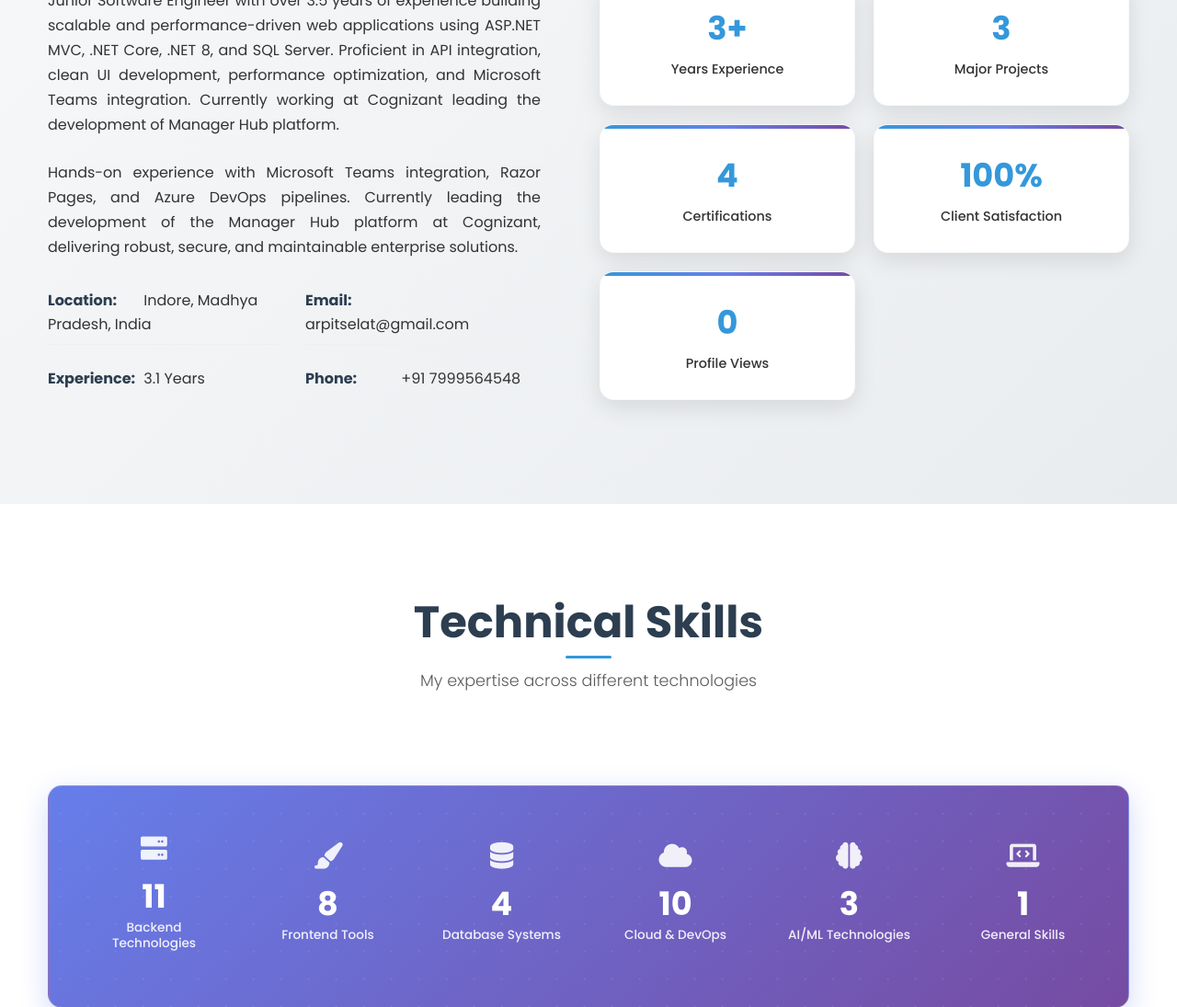
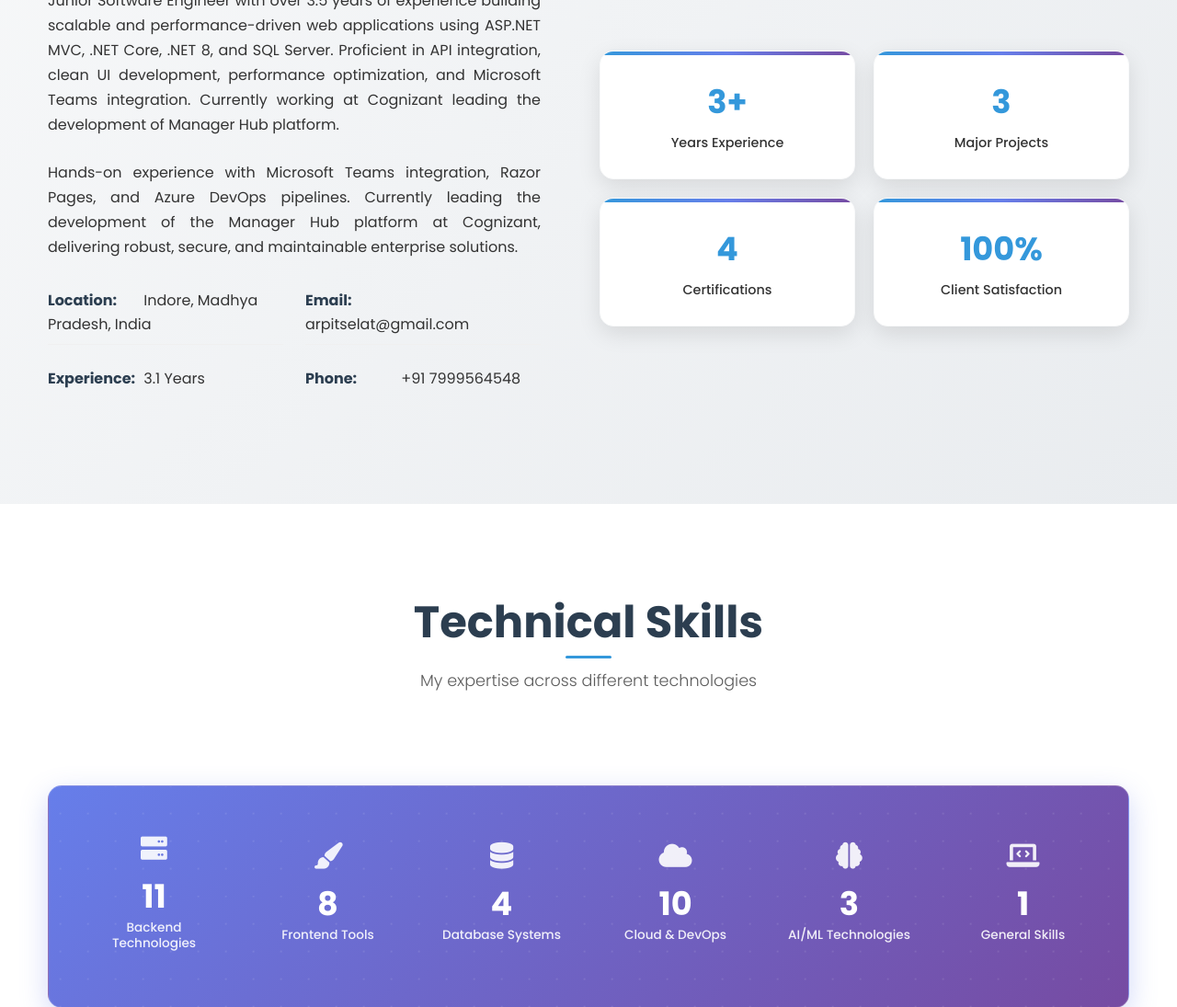
Before and after one commit to ArpitSelat/arpit-portfolio, a website: page index.html in a window 1280 px wide. Shown: the part 1284-2379 px from the top of the page at 92% size. Drawn offline with nearby package versions, Linux system fonts and the light colour scheme.

Commit message:
Remove profile views section from UI
 Removed:
- Profile Views counter from stats section
- visitor-count element and references
- Complete stat-item for profile views

 Clean Result:
- Simplified About section stats
- No visitor counting UI elements
- Focus on core portfolio statistics only
- Professional appearance without tracking counters

```diff
--- a/index.html
+++ b/index.html
@@ -161,10 +161,6 @@
                         <div class="stat-item">
                             <div class="stat-number">100%</div>
                             <div class="stat-label">Client Satisfaction</div>
-                        </div>
-                        <div class="stat-item">
-                            <div class="stat-number" id="visitor-count">0</div>
-                            <div class="stat-label">Profile Views</div>
                         </div>
                     </div>
                 </div>
```
